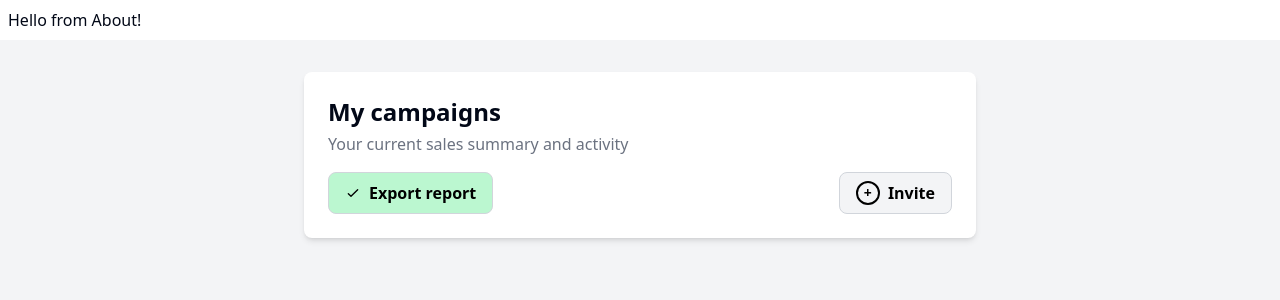
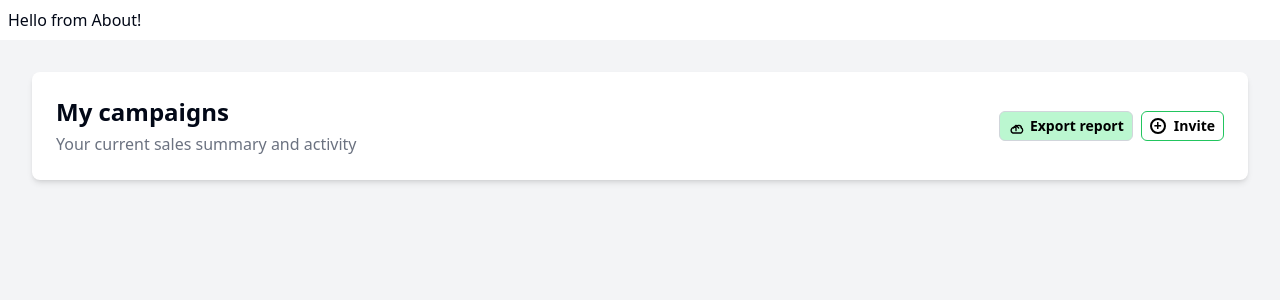
Before and after one commit to Aprender-e-Crescer/crowdfy, a React (Vite) app: page /about in a window 1280 px wide. Shown: the top 300 px of the page. Built offline with nearby package versions, Linux system fonts and the light colour scheme.

Commit message:
titulo page  campaigns corrigido

```diff
--- a/src/componentes/tituloPage.tsx
+++ b/src/componentes/tituloPage.tsx
@@ -3,22 +3,38 @@ import React from 'react';
 const TituloPage: React.FC = () => {
     return (
         <div className="bg-gray-100 min-h-screen p-4 sm:p-8">
-            <div className="bg-white p-4 sm:p-6 rounded-lg shadow-md max-w-full sm:max-w-2xl mx-auto">
+            <div className="bg-white p-4 sm:p-6 rounded-lg shadow-md w-full">
+                <div className="flex justify-between items-center">
+                    <div>
                         <h1 className="text-xl sm:text-2xl font-bold">My campaigns</h1>
                         <p className="mt-1 text-gray-500 text-sm sm:text-base">Your current sales summary and activity</p>
-                <div className="flex flex-col sm:flex-row justify-between items-center mt-4 space-y-2 sm:space-y-0 sm:space-x-2">
-                    <button className="bg-green-200 text-black py-2 px-4 rounded-lg font-semibold border border-gray-300 flex items-center space-x-2">
-                        <svg className="w-4 h-4 text-black" xmlns="http://www.w3.org/2000/svg" fill="none" viewBox="0 0 24 24" stroke="currentColor">
-                            <path strokeLinecap="round" strokeLinejoin="round" strokeWidth={2} d="M5 13l4 4L19 7" />
+                    </div>
+                    <div className="flex space-x-2">
+                        <button className="bg-green-200 text-black py-1 px-2 rounded-md font-semibold border border-gray-300 flex items-center space-x-1.5">
+                            <svg
+                                xmlns="http://www.w3.org/2000/svg"
+                                viewBox="0 0 24 24"
+                                fill="none"
+                                stroke="currentColor"
+                                strokeWidth="2"
+                                strokeLinecap="round"
+                                strokeLinejoin="round"
+                                className="w-4 h-4"
+                            >
+                                {/* Nuvem */}
+                                <path d="M20.39 15.39a4.5 4.5 0 0 0-8.79-1.08 4.5 4.5 0 1 0-4.19 8.25h12a4.5 4.5 0 0 0 0-8.17zM12 15v4" />
+                                {/* Seta na nuvem */}
+                                <path d="M12 11l-4 4m4-4l4 4" />
                             </svg>
-                        <span>Export report</span>
+                            <span className="text-sm">Export report</span>
                         </button>
-                    <button className="bg-gray-100 text-black py-2 px-4 rounded-lg font-semibold border border-gray-300 flex items-center space-x-2">
-                        <span className="border-2 border-black text-black rounded-full w-6 h-6 flex items-center justify-center text-sm font-bold bg-gray-100">
+                        <button className="bg-white text-black py-1 px-2 rounded-md font-semibold border border-green-500 flex items-center space-x-2">
+                            <span className="border-2 border-black text-black rounded-full w-4 h-4 flex items-center justify-center text-sm font-bold bg-white">
                                 +
                             </span>
-                        <span>Invite</span>
+                            <span className="text-sm">Invite</span>
                         </button>
+                    </div>
                 </div>
             </div>
         </div>
```
Lines whose indentation alone changed are shown as unchanged.
